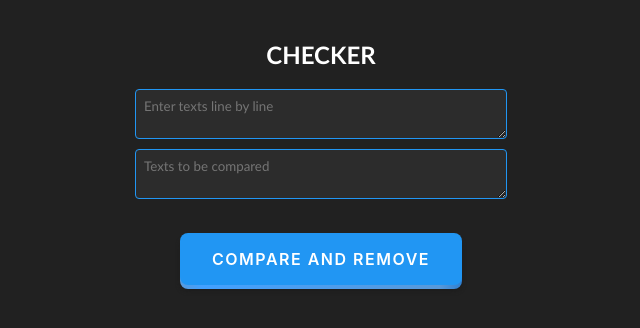
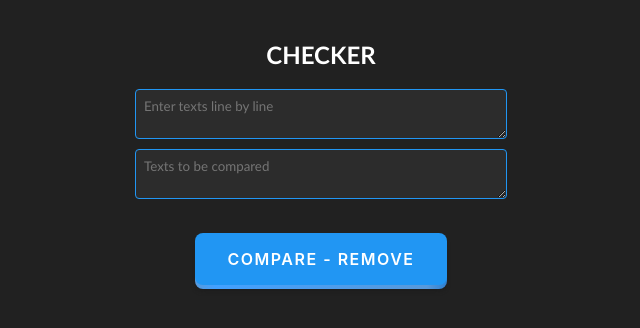
Before and after one commit to gladiatordesign1/remove-github.io, a plain HTML site: page index.html in a window 1280 px wide. Shown: the whole page, without its empty margins (319-959 px from the left). Drawn offline with Linux system fonts and the light colour scheme.

Commit message:
Update index.html

```diff
--- a/index.html
+++ b/index.html
@@ -211,7 +211,7 @@
     <button onclick="compareAndRemove()" class="pushable">
         <span class="shadow"></span>
         <span class="edge"></span>
-        <span class="front">Compare and Remove</span>
+        <span class="front">Compare - Remove</span>
     </button>
 
     <script>
```
